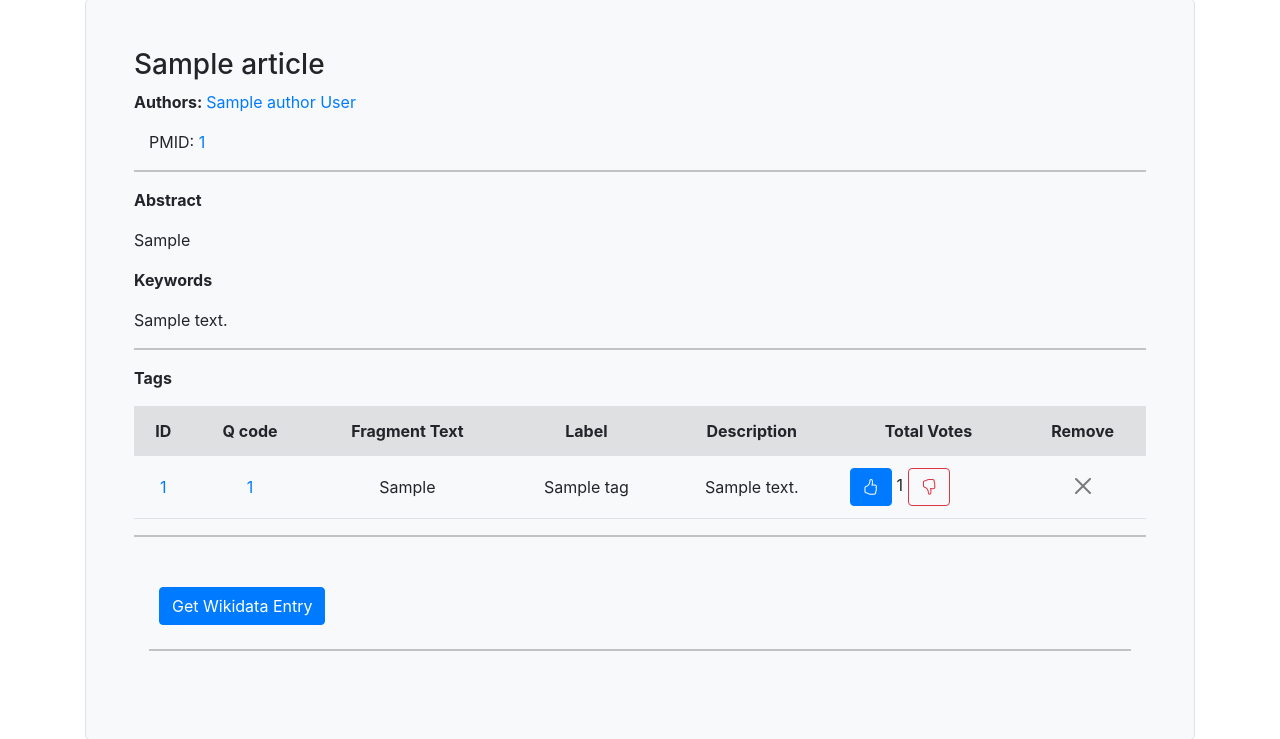
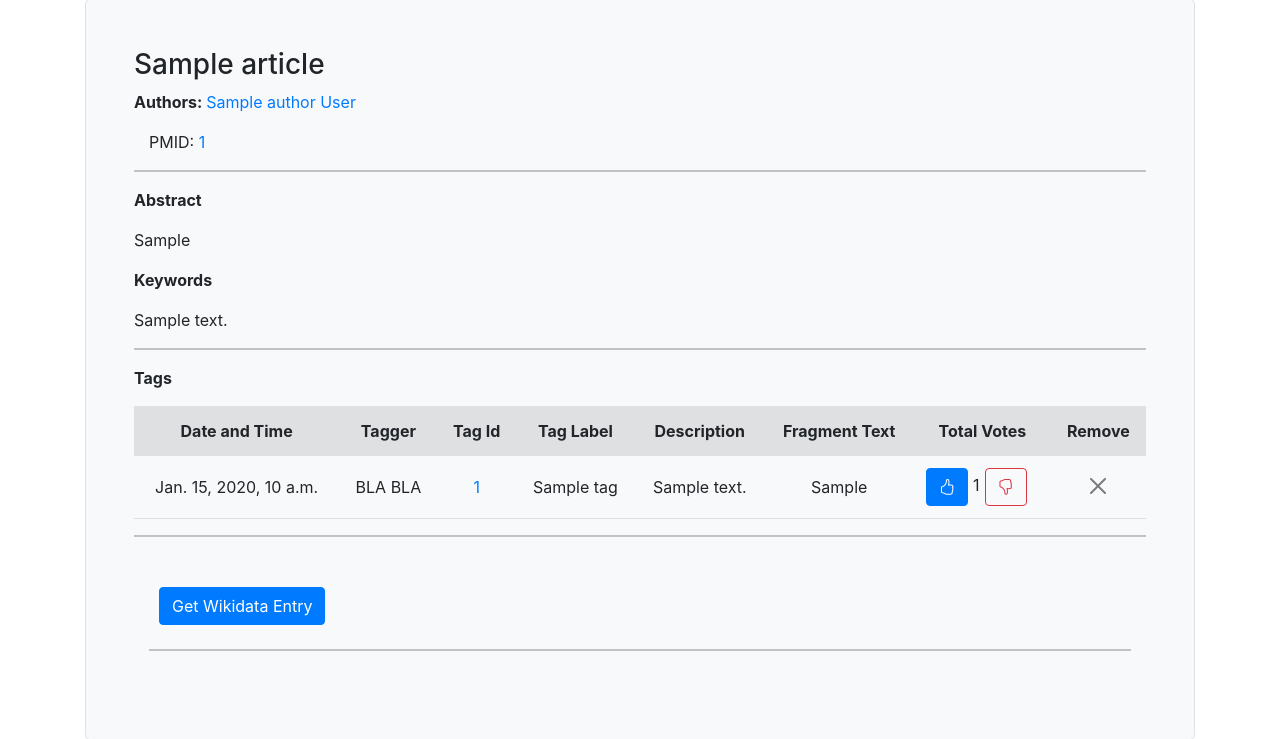
Before and after one commit to CAKES-coding/swe574-group2, a Django app: page /wikode/articleDetail/1 in a window 1280 px wide. Shown: the part 101-840 px from the top of the page. Run offline with Django 3.2, Linux system fonts and the light colour scheme; a user stored in the database is signed in; tables that the repository leaves empty hold one stand-in row (values such as "Sample post"); some libraries are stand-ins or nearby versions.

Commit message:
Add date and time for tag. #157

```diff
--- a/Project/Wikode/templates/wikodeApp/articleDetail.html
+++ b/Project/Wikode/templates/wikodeApp/articleDetail.html
@@ -38,25 +38,26 @@
             <p class="fw-bold">Tags</p>
             <table class="table table-striped">
                 <tr>
-                    <th class="align-middle" style="text-align: center">ID</th>
-                    <th class="align-middle" style="text-align: center">Q code</th>
+                    <th class="align-middle" style="text-align: center">Date and Time</th>
+                    <th class="align-middle" style="text-align: center">Tagger</th>
+                    <th class="align-middle" style="text-align: center">Tag Id</th>
+                    <th class="align-middle" style="text-align: center">Tag Label</th>
+                    <th class="align-middle" style="text-align: center">Description</th>
                     <th class="align-middle" style="text-align: center">Fragment Text</th>
-                    <th class="align-middle" style="text-align: center">Label</th>
-                    <th class="align-middle" style="text-align: center">Description</th>
                     <th class="align-middle" style="text-align: center">Total Votes</th>
                     <th class="align-middle" style="text-align: center">Remove</th>
 
                 </tr>
                 {% for item in tags %}
                     <tr class="tag_row" data-start="{{ item.start_index }}" data-end="{{ item.end_index }}" id="{{ item.id }}">
-                        <td class="align-middle" style="text-align: center"><a
-                                href="{% url 'wikodeApp:articleDetail' item.id %}">{{ item.tag.id }}</a></td>
+                        <td class="align-middle" style="text-align: center">{{ item.date }}</td>
+                        <td class="align-middle" style="text-align: center">BLA BLA</td>
                         <td class="align-middle" style="text-align: center"><a
                                 href="https://www.wikidata.org/wiki/{{ item.tag.wikiId }}"
                                 target={"_blank"}>{{ item.tag.wikiId }}</a></td>
-                        <td class="align-middle" style="text-align: center">{{ item.fragment }}</td>
                         <td class="align-middle" style="text-align: center">{{ item.tag.label }}</td>
                         <td class="align-middle" style="text-align: center">{{ item.tag.description }}</td>
+                        <td class="align-middle" style="text-align: center">{{ item.fragment }}</td>
                         <td class="align-middle" style="text-align: center">
                             <div class="btn-group" role="group" aria-label="Basic outlined example"
                                  style="display: table">
--- a/Project/Wikode/wikodeApp/models.py
+++ b/Project/Wikode/wikodeApp/models.py
@@ -1,3 +1,5 @@
+import datetime
+
 from django.db import models
 from django.utils import timezone
 from django.contrib.auth.models import User
@@ -135,6 +137,7 @@ class TagRelation(models.Model):
     start_index = models.IntegerField(null=True)
     end_index = models.IntegerField(null=True)
     vote_sum = models.IntegerField(default=0)
+    date = models.DateTimeField(default=timezone.now, blank=True)
 
 
 class Vote(models.Model):
```
